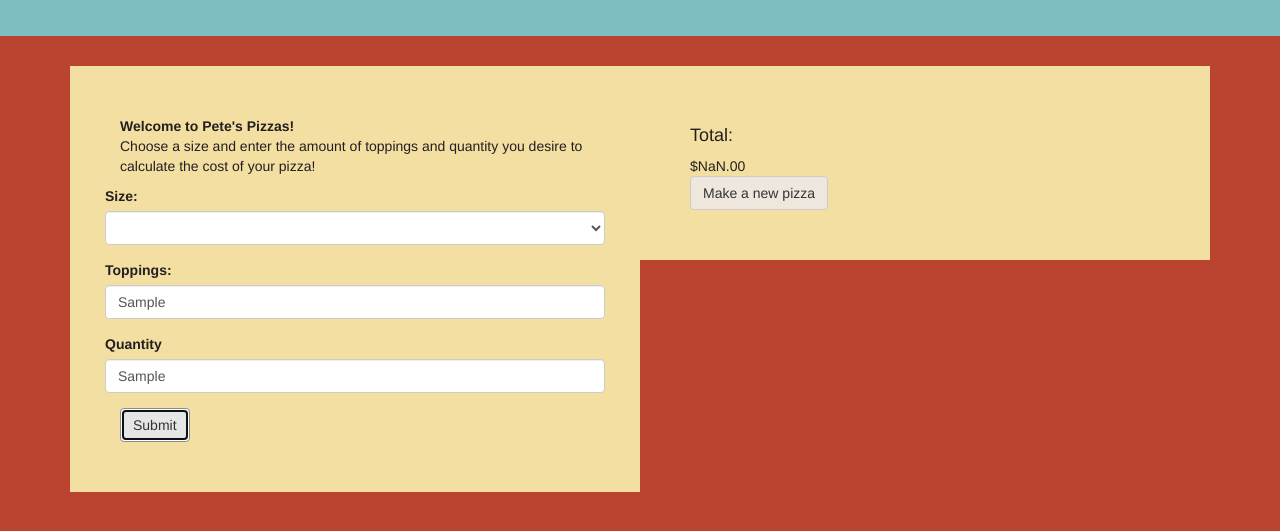
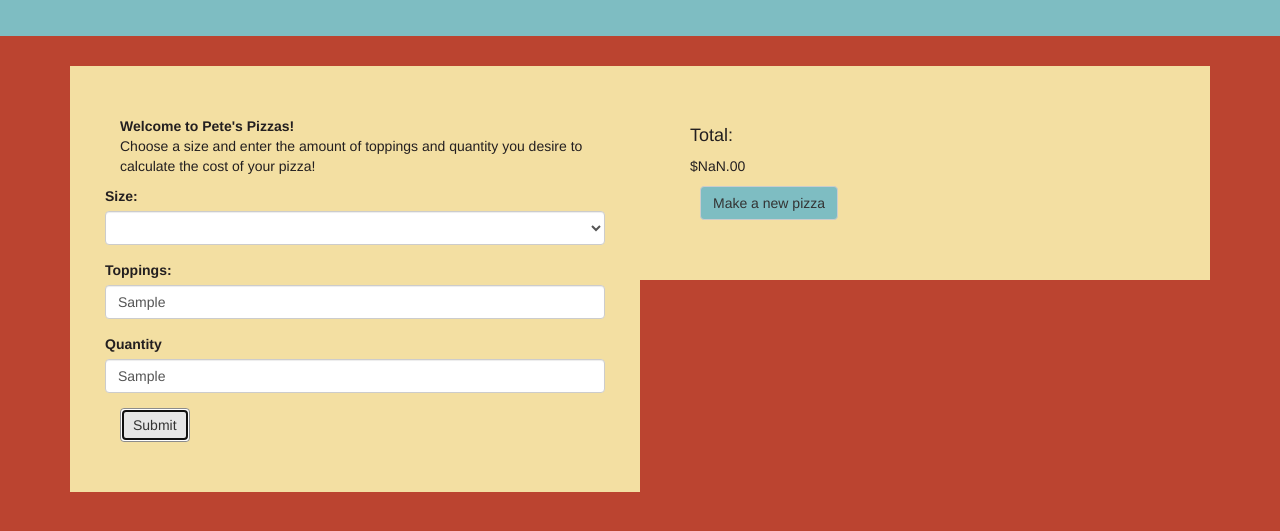
Before and after one commit to OskarRadon/pizza, a plain HTML site: page index.html in a window 1280 px wide. Both pictures are taken after typing "Sample", "Sample" into the empty fields and a click on the button "Submit". Shown: the part 159-690 px from the top of the page. Drawn offline with Linux system fonts and the light colour scheme.

Commit message:
Style reload button

```diff
--- a/css/styles.css
+++ b/css/styles.css
@@ -22,9 +22,13 @@ body {
 }
 
 .btn {
-  background-color: #EFE6DD;
+  background-color: #7EBDC2;
 }
 
 .btn:hover {
-  background-color: #7EBDC2;
+  background-color: #96E2E8;
 }
+
+.btn.reload {
+  margin: 10px;
+}
--- a/index.html
+++ b/index.html
@@ -44,7 +44,7 @@
         <h4>Total:</h4>
         <span id="price"></span>
         <form id="reloadPage">
-          <button type="submit" class="btn btn-default">Make a new pizza</button>
+          <button type="submit" class="btn btn-default reload">Make a new pizza</button>
         </form>
       </div>
     </div>
```
